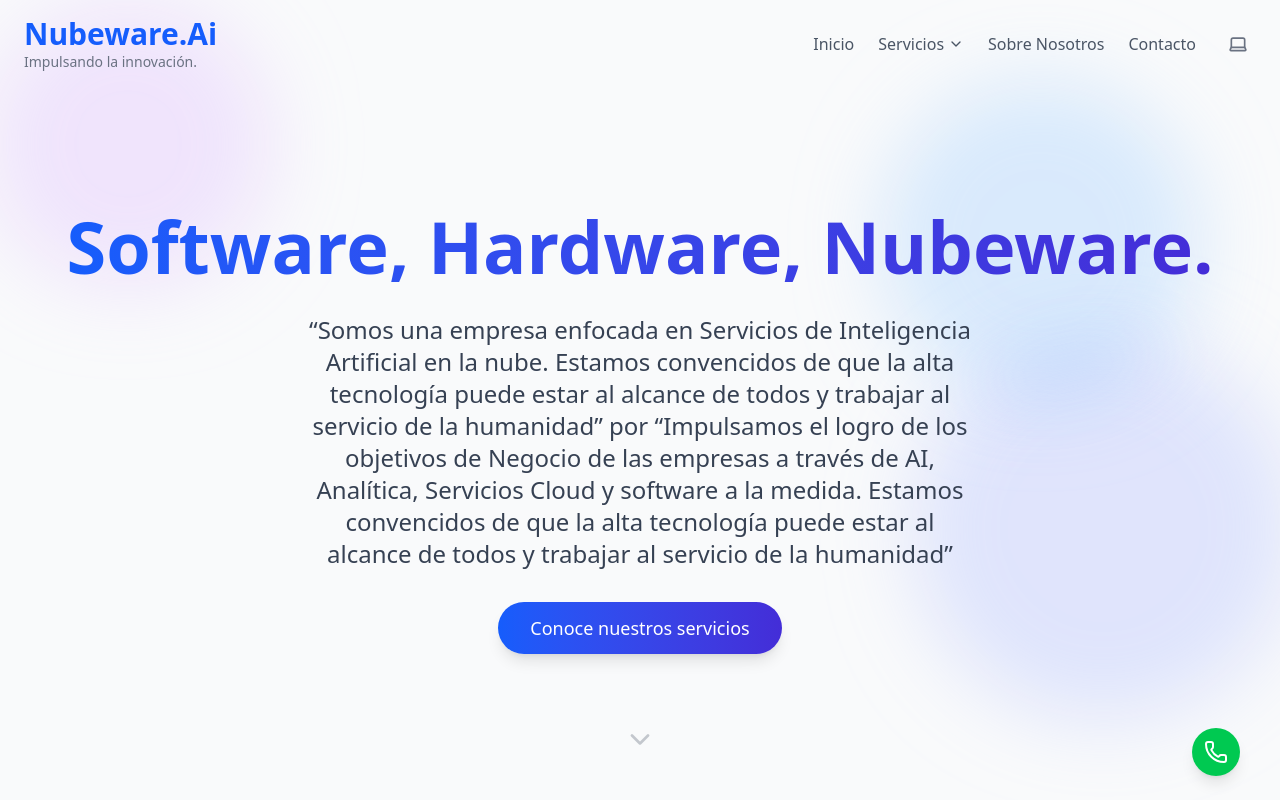
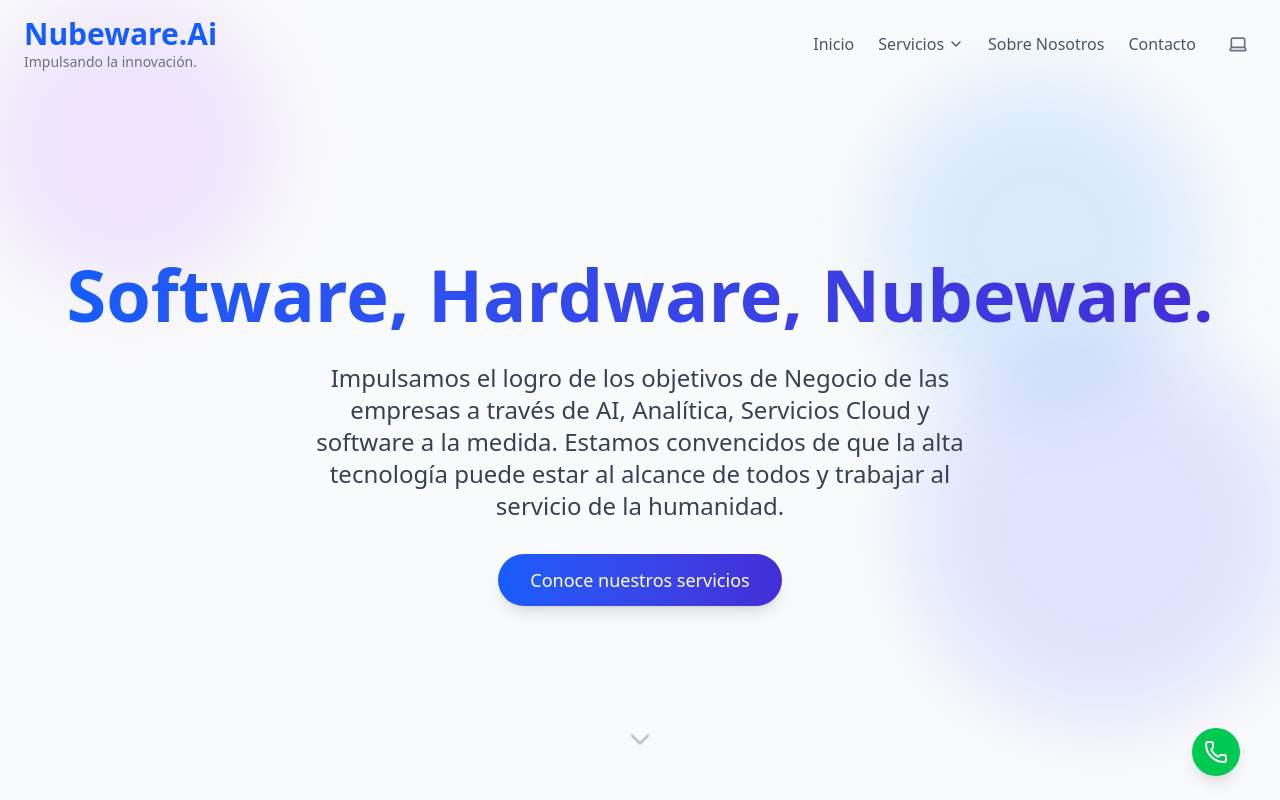
Before and after one commit to Didier2101/nubeware, a Next.js app: page / in a window 1280 px wide. Shown: the top 800 px of the page. Built offline with nearby package versions, Linux system fonts and the light colour scheme.

Commit message:
cambios por andres 2

```diff
--- a/components/home/LandingPage.tsx
+++ b/components/home/LandingPage.tsx
@@ -32,7 +32,7 @@
             {/* Sección de Héroe */}
             <Hero
                 title="Software, Hardware, Nubeware."
-                subtitle='“Somos una empresa enfocada en Servicios de Inteligencia Artificial en la nube. Estamos convencidos de que la alta tecnología puede estar al alcance de todos y trabajar al servicio de la humanidad” por “Impulsamos el logro de los objetivos de Negocio de las empresas a través de AI, Analítica, Servicios Cloud y software a la medida. Estamos convencidos de que la alta tecnología puede estar al alcance de todos y trabajar al servicio de la humanidad”'
+                subtitle="Impulsamos el logro de los objetivos de Negocio de las empresas a través de AI, Analítica, Servicios Cloud y software a la medida. Estamos convencidos de que la alta tecnología puede estar al alcance de todos y trabajar al servicio de la humanidad."
                 buttonText="Conoce nuestros servicios"
                 buttonLink="/services"
             />
```
